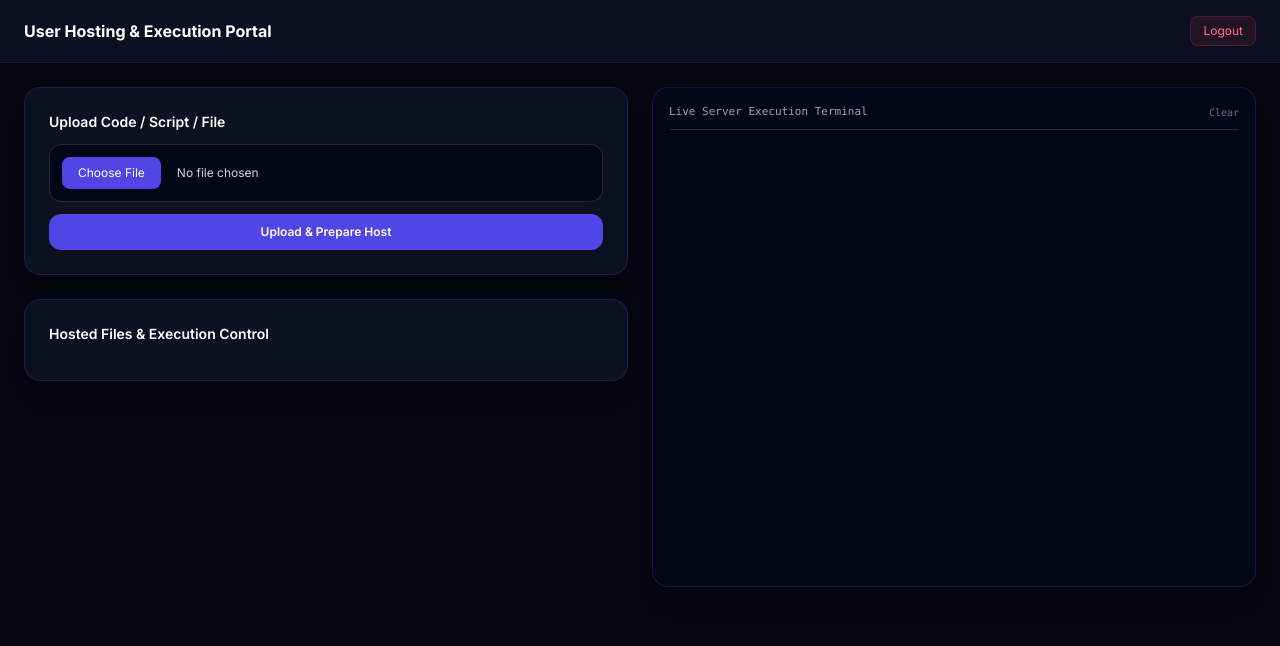
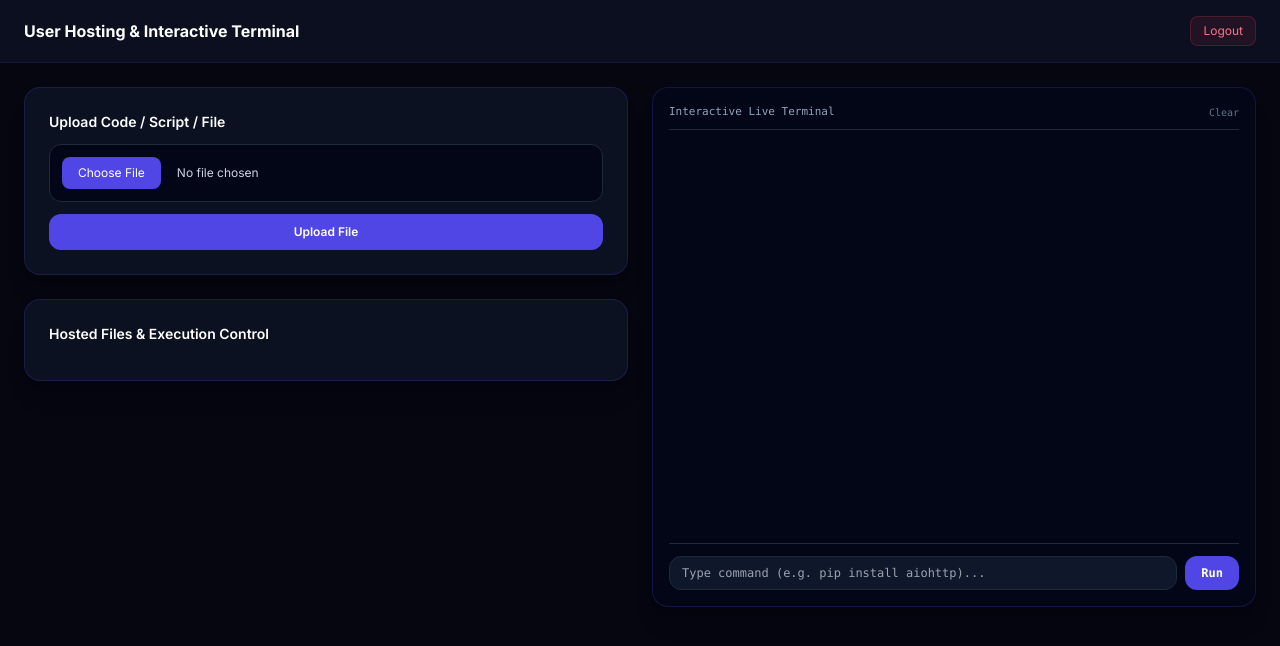
Before and after one commit to gurmeetsagarr/filehost-pro, a website: page public/user.html in a window 1280 px wide. Drawn offline with nearby package versions, Linux system fonts and the light colour scheme; no server answers.

Commit message:
Update user.html

```diff
--- a/public/user.html
+++ b/public/user.html
@@ -11,7 +11,7 @@
 </head>
 <body class="min-h-screen flex flex-col">
   <header class="border-b border-indigo-900/30 bg-slate-900/60 px-6 py-4 flex justify-between items-center">
-    <h1 class="font-bold text-white text-base">User Hosting & Execution Portal</h1>
+    <h1 class="font-bold text-white text-base">User Hosting & Interactive Terminal</h1>
     <button onclick="logout()" class="text-xs bg-rose-500/10 text-rose-400 px-3 py-1.5 rounded-lg border border-rose-500/20">Logout</button>
   </header>
 
@@ -20,7 +20,7 @@
       <div class="bg-slate-900/70 border border-indigo-900/40 rounded-2xl p-6 shadow-xl">
         <h2 class="text-sm font-semibold text-white mb-3">Upload Code / Script / File</h2>
         <input type="file" id="fileInput" class="w-full bg-slate-950 border border-slate-800 p-3 rounded-xl text-xs text-slate-300 file:mr-4 file:py-2 file:px-4 file:rounded-lg file:border-0 file:text-xs file:bg-indigo-600 file:text-white cursor-pointer">
-        <button onclick="uploadFile()" class="mt-3 w-full py-2.5 bg-indigo-600 rounded-xl text-xs font-semibold text-white hover:bg-indigo-500 transition">Upload & Prepare Host</button>
+        <button onclick="uploadFile()" class="mt-3 w-full py-2.5 bg-indigo-600 rounded-xl text-xs font-semibold text-white hover:bg-indigo-500 transition">Upload File</button>
       </div>
 
       <div class="bg-slate-900/70 border border-indigo-900/40 rounded-2xl p-6 shadow-xl">
@@ -29,12 +29,18 @@
       </div>
     </div>
 
-    <div class="bg-slate-950 border border-indigo-900/40 rounded-2xl p-4 font-mono text-[11px] flex flex-col h-[500px] shadow-xl">
+    <!-- Interactive Terminal Box -->
+    <div class="bg-slate-950 border border-indigo-900/40 rounded-2xl p-4 font-mono text-[11px] flex flex-col h-[520px] shadow-xl">
       <div class="text-slate-400 pb-2 border-b border-slate-800 mb-2 flex justify-between items-center">
-        <span>Live Server Execution Terminal</span>
+        <span>Interactive Live Terminal</span>
         <button onclick="document.getElementById('terminal').innerHTML=''" class="text-[10px] text-slate-500 hover:text-white">Clear</button>
       </div>
-      <div id="terminal" class="flex-1 overflow-y-auto space-y-1"></div>
+      <div id="terminal" class="flex-1 overflow-y-auto space-y-1 pr-1"></div>
+      <!-- Command Input Bar -->
+      <div class="pt-3 border-t border-slate-800 flex gap-2">
+        <input type="text" id="terminalInput" placeholder="Type command (e.g. pip install aiohttp)..." class="flex-1 bg-slate-900 border border-slate-800 rounded-xl px-3 py-2 text-xs text-white outline-none focus:border-indigo-500">
+        <button onclick="sendTerminalCommand()" class="bg-indigo-600 px-4 py-2 rounded-xl text-xs text-white font-semibold hover:bg-indigo-500 transition">Run</button>
+      </div>
     </div>
   </main>
 
@@ -43,12 +49,12 @@
 
     async function uploadFile() {
       const file = document.getElementById('fileInput').files[0];
-      if (!file) return alert('Select a file first!');
+      if (!file) return alert('Select file!');
       const formData = new FormData();
       formData.append('file', file);
       const res = await fetch('/api/upload', { method: 'POST', body: formData });
       const data = await res.json();
-      if (data.success) { alert('Uploaded successfully!'); loadFiles(); }
+      if (data.success) { alert('Uploaded!'); loadFiles(); }
     }
 
     async function loadFiles() {
@@ -60,7 +66,7 @@
       data.files.forEach(f => {
         let ext = f.originalname.split('.').pop().toLowerCase();
         let runBtn = (ext === 'py' || ext === 'js') ? `<button onclick="runFile('${f.filename}')" class="bg-emerald-600/20 text-emerald-400 px-2.5 py-1 rounded border border-emerald-500/30 hover:bg-emerald-600/30 font-medium">Run Script</button>` : '';
-        let viewBtn = (ext === 'html') ? `<a href="/uploads/${f.filename}" target="_blank" class="bg-indigo-600/20 text-indigo-400 px-2.5 py-1 rounded border border-indigo-500/30 hover:bg-indigo-600/30 font-medium">View Live</a>` : '';
+        let viewBtn = (ext === 'html') ? `<a href="/uploads/${f.filename}" target="_blank" class="bg-indigo-600/20 text-indigo-400 px-2.5 py-1 rounded border border-indigo-500/30 font-medium">View Live</a>` : '';
 
         div.innerHTML += `<div class="bg-slate-950 p-3 rounded-xl border border-slate-800 flex items-center justify-between">
           <div>
@@ -77,16 +83,26 @@
       });
     }
 
-    async function runFile(filename) {
-      await fetch(`/api/run/${filename}`, { method: 'POST' });
+    async function runFile(filename) { await fetch(`/api/run/${filename}`, { method: 'POST' }); }
+    async function deleteFile(filename) {
+      if (confirm('Delete?')) { await fetch(`/api/delete/${filename}`, { method: 'DELETE' }); loadFiles(); }
     }
 
-    async function deleteFile(filename) {
-      if (confirm('Delete this file?')) {
-        await fetch(`/api/delete/${filename}`, { method: 'DELETE' });
-        loadFiles();
-      }
+    async function sendTerminalCommand() {
+      const input = document.getElementById('terminalInput');
+      const cmd = input.value.trim();
+      if (!cmd) return;
+      input.value = '';
+      await fetch('/api/terminal/exec', {
+        method: 'POST',
+        headers: { 'Content-Type': 'application/json' },
+        body: JSON.stringify({ command: cmd })
+      });
     }
+
+    document.getElementById('terminalInput').addEventListener('keypress', (e) => {
+      if (e.key === 'Enter') sendTerminalCommand();
+    });
 
     const socket = io();
     socket.on('terminal-log', (d) => {
```
